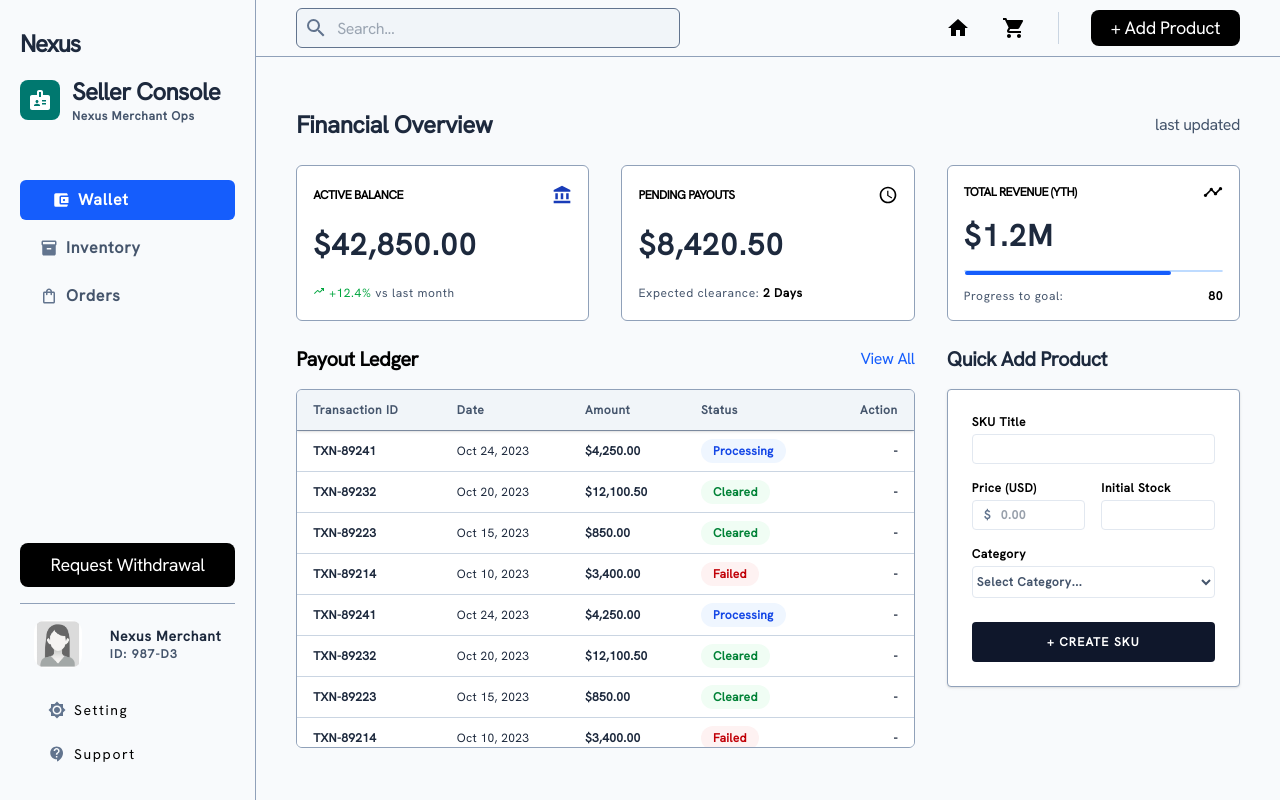
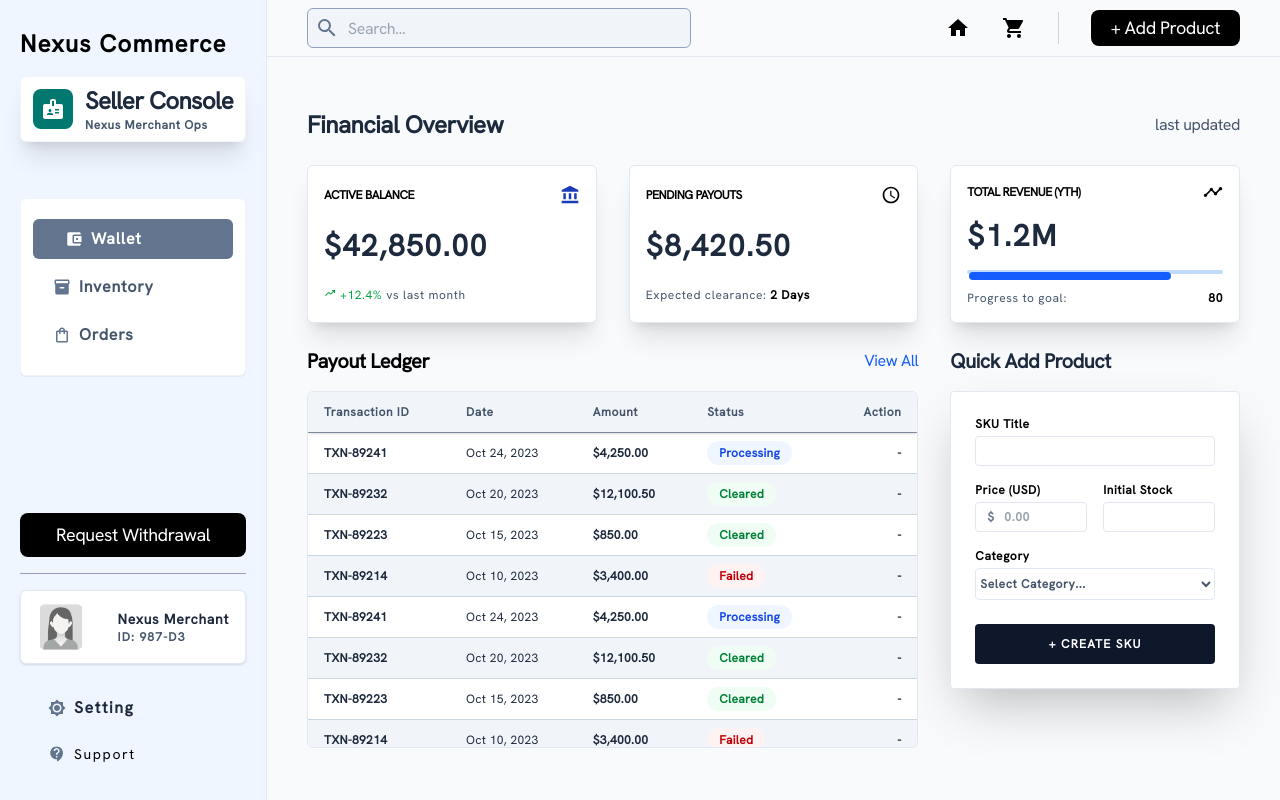
Before and after one commit to Sarath-Dharmaraj/Nexus_Commerce, a React (Vite) app in the folder Frontend/: page /merchant in a window 1280 px wide. Built offline with nearby package versions, Linux system fonts and the light colour scheme.

Commit message:
UI updated

```diff
--- a/Frontend/src/components/merchComp/HeaderMerch.jsx
+++ b/Frontend/src/components/merchComp/HeaderMerch.jsx
@@ -2,7 +2,7 @@ import { MdOutlineSearch, MdHome, MdLocalGroceryStore } from "react-icons/md";
 
 function HeaderMerch() {
   return (
-    <div className="w-full py-2 bg-slate-50 px-10 border-b border-slate-400">
+    <div className="w-full py-2 bg-slate-50 px-10 border-b border-slate-200">
       <div className="flex items-center justify-between gap-4">
         <div className="flex items-center justify-between flex-1">
           {/* search bar */}
@@ -12,16 +12,16 @@ function HeaderMerch() {
               type="text"
               name="search"
               placeholder="Search..."
-              className="w-full md:w-40 lg:w-72 xl:w-96 h-8 md:h-10 text-sm lg:text-base text-slate-600 border border-slate-500 hover:border-blue-200 focus:border-blue-200 focus:outline-none rounded-md pl-8 md:pl-9 lg:pl-10 pr-3 md:pr-4 bg-slate-100"
+              className="w-full md:w-40 lg:w-72 xl:w-96 h-8 md:h-10 text-sm lg:text-base text-slate-600 border border-slate-400 hover:border-blue-200 focus:border-blue-200 focus:outline-none rounded-md pl-8 md:pl-9 lg:pl-10 pr-3 md:pr-4 bg-slate-100"
             />
           </div>
 
           {/* nav */}
           <div className="flex items-center justify-around gap-8 text-2xl ">
-            <span className="cursor-pointer">
+            <span className="cursor-pointer hover:text-slate-400 transition-color">
               <MdHome />
             </span>
-            <span className="cursor-pointer">
+            <span className="cursor-pointer hover:text-slate-400 transition-color">
               <MdLocalGroceryStore className="cursor-pointer" />
             </span>
           </div>
--- a/Frontend/src/components/merchComp/Sidebar.jsx
+++ b/Frontend/src/components/merchComp/Sidebar.jsx
@@ -12,14 +12,14 @@ function Sidebar() {
   const { state, dispatch } = useMerchant();
   console.log(state);
   return (
-    <div className="hiddden md:static w-xs py-5 bg-slate-50 border-r border-slate-400">
+    <div className="hiddden md:static w-xs py-5 bg-blue-50 border-r border-slate-200 font-hanken">
       <div className="flex flex-col items-center gap-14 mx-5 py-2 h-full">
         {/* Ttile */}
         <div className="w-full flex flex-col items-start gap-4">
-          <span className="text-2xl font-bold tracking-tighter text-slate-800">
-            Nexus
+          <span className="text-2xl font-black tracking-wider text-black">
+            Nexus Commerce
           </span>
-          <div className="flex items-center justify-around gap-3 ">
+          <div className="flex items-center justify-around gap-3 px-3 py-2 bg-white border rounded-md border-slate-100 shadow-xl">
             <span className="bg-teal-700 text-white text-xl lg:text-2xl p-2 rounded-lg ">
               <MdBadge />
             </span>
@@ -34,9 +34,9 @@ function Sidebar() {
           </div>
         </div>
         {/* Nav */}
-        <div className="flex flex-col items-start justify-around gap-2 w-full text-slate-600 tracking-wider font-bold capitalize">
+        <div className="flex flex-col items-start justify-around gap-2 w-full bg-white py-5 px-3 border rounded-md border-slate-100 shadow-2xs text-slate-600 tracking-wider font-bold capitalize ">
           <span
-            className={`w-full inline-flex items-center gap-2 px-5 py-2 rounded-md transition duration-150 cursor-pointer ${state.wallet ? "bg-blue-600 text-white px-8" : "hover:bg-blue-100"}`}
+            className={`w-full inline-flex items-center gap-2 px-5 py-2 rounded-md transition duration-150 cursor-pointer ${state.wallet ? "bg-slate-500 text-white px-8" : "hover:bg-slate-200"}`}
             onClick={() => dispatch({ type: "WALLET" })}
           >
             <MdAccountBalanceWallet
@@ -45,7 +45,7 @@ function Sidebar() {
             wallet
           </span>
           <span
-            className={`w-full inline-flex items-center gap-2 px-5 py-2 rounded-md transition duration-150 cursor-pointer ${state.inventory ? "bg-blue-600 text-white px-8" : "hover:bg-blue-100"}`}
+            className={`w-full inline-flex items-center gap-2 px-5 py-2 rounded-md transition duration-150 cursor-pointer ${state.inventory ? "bg-slate-500 text-white px-8" : "hover:bg-slate-200"}`}
             onClick={() => dispatch({ type: "INVENTORY" })}
           >
             <MdInventory
@@ -54,7 +54,7 @@ function Sidebar() {
             inventory
           </span>
           <span
-            className={`w-full inline-flex items-center gap-2 px-5 py-2 rounded-md transition duration-150 cursor-pointer ${state.orders ? "bg-blue-600 text-white px-8" : "hover:bg-blue-100"}`}
+            className={`w-full inline-flex items-center gap-2 px-5 py-2 rounded-md transition duration-150 cursor-pointer ${state.orders ? "bg-slate-500 text-white px-8" : "hover:bg-slate-200"}`}
             onClick={() => dispatch({ type: "ORDERS" })}
           >
             <MdOutlineShoppingBag
@@ -72,7 +72,7 @@ function Sidebar() {
           </div>
           <span className="h-px  bg-slate-400"></span>
           {/* profile view */}
-          <div className="flex items-center justify-around mb-2">
+          <div className="flex items-center justify-around mb-2 bg-white py-3 border border-slate-200 rounded-md shadow-sm">
             <span className="w-12">
               <img src="profile.png" alt="profile" className="rounded-xl" />
             </span>
@@ -87,11 +87,11 @@ function Sidebar() {
           </div>
           {/* nav */}
           <div className="flex flex-col items-start justify-around gap-2 capitalize text-800 tracking-widest">
-            <span className="w-full inline-flex items-center gap-2 px-7 py-2 text-sm rounded-md hover:bg-blue-100 cursor-pointer">
+            <span className="w-full inline-flex items-center gap-2 px-7 py-2 font-black text-slate-800 rounded-md hover:bg-slate-200 cursor-pointer">
               <MdBrightness7 className="text-lg text-slate-500" />
               setting
             </span>
-            <span className="w-full inline-flex items-center gap-2 px-7 py-2 text-sm rounded-md hover:bg-blue-100 cursor-pointer">
+            <span className="w-full inline-flex items-center gap-2 px-7 py-2 text-sm rounded-md hover:bg-slate-200 cursor-pointer">
               <MdContactSupport className="text-lg text-slate-500" />
               support
             </span>
--- a/Frontend/src/components/merchComp/Wallet.jsx
+++ b/Frontend/src/components/merchComp/Wallet.jsx
@@ -134,7 +134,7 @@ function Wallet() {
         {/* 3 cards */}
         {/* card no 1 */}
         <div className="grid grid-cols-3 w-full gap-8 shrink-0">
-          <div className="flex flex-col items-start justify-around gap-4 px-4 py-4 bg-white border rounded-md border-slate-400 hover:border-black w-full">
+          <div className="flex flex-col items-start justify-around gap-4 px-4 py-4 bg-white border rounded-md border-slate-200 hover:border-slate-300 shadow-xl w-full">
             <div className="flex items-center justify-between w-full">
               <p className="text-xs font-bold uppercase">
                 {financialOverviewData.card1.title}
@@ -159,7 +159,7 @@ function Wallet() {
             </div>
           </div>
           {/* card no 2 */}
-          <div className="flex flex-col items-start justify-around gap-4 px-4 py-4 bg-white border rounded-md border-slate-400 hover:border-black w-full">
+          <div className="flex flex-col items-start justify-around gap-4 px-4 py-4 bg-white border rounded-md border-slate-200 hover:border-slate-300 shadow-xl w-full">
             <div className="flex items-center justify-between w-full">
               <p className="text-xs font-bold uppercase">
                 {financialOverviewData.card2.title}
@@ -182,7 +182,7 @@ function Wallet() {
           </div>
 
           {/* card no 3 */}
-          <div className="flex flex-col items-start justify-around gap-4 px-4 py-4 bg-white border rounded-md border-slate-400 hover:border-black w-full">
+          <div className="flex flex-col items-start justify-around gap-4 px-4 py-4 bg-white border rounded-md border-slate-200 hover:border-slate-300 shadow-xl w-full">
             <div className="flex items-center justify-between w-full">
               <p className="text-xs font-bold uppercase">
                 {financialOverviewData.card3.title}
@@ -194,12 +194,12 @@ function Wallet() {
             <p className="text-3xl tracking-wider font-bold text-slate-800">
               {financialOverviewData.card3.value}
             </p>
-            <div className="relative w-full h-px border rounded-2xl border-blue-200">
+            <div className="relative w-full h-px border-2 rounded-2xl border-blue-200">
               <div
                 style={{
                   width: `${financialOverviewData.card3.progressValue}%`,
                 }}
-                className={`absolute z-50 self-center h-px border-2 rounded-2xl border-blue-600`}
+                className={`absolute z-50 self-center h-px border-4 rounded-2xl border-blue-600`}
               ></div>
             </div>
 
@@ -222,7 +222,7 @@ function Wallet() {
               </p>
             </div>
 
-            <div className="w-full border rounded-md border-slate-400 hover:border-black flex-1 overflow-y-auto overflow-x-hidden scrollbar-none bg-slate-50 relative shadow-inner">
+            <div className="w-full border rounded-md border-slate-200 hover:border-slate-300 flex-1 overflow-y-auto overflow-x-hidden scrollbar-none bg-slate-50 relative">
               <table className="w-full text-left border-collapse whitespace-nowrap">
                 <thead className="sticky top-0 bg-slate-100 z-10 border-b border-slate-400 text-xs tracking-wider text-slate-600 shadow-sm">
                   <tr>
@@ -237,7 +237,7 @@ function Wallet() {
                   {payoutLedgerData.map((item, index) => (
                     <tr
                       key={index}
-                      className="border-b border-slate-300 last:border-b-0 text-xs tracking-wide text-slate-800 bg-white hover:bg-blue-50 transition-colors"
+                      className="border-b border-slate-300 even:bg-slate-100 last:border-b-0 text-xs tracking-wide text-slate-800 bg-white hover:bg-slate-200 transition-colors"
                     >
                       <td className="px-4 py-3 font-bold">
                         {item.transactionId}
@@ -268,7 +268,7 @@ function Wallet() {
             <p className="text-xl tracking-tight font-bold text-slate-800 capitalize">
               quick add product
             </p>
-            <div className="w-full flex flex-col justify-around gap-4 px-6 py-6 text-xs tracking-wider font-semibold capitalize border rounded-sm border-slate-400 hover:border-black bg-white shadow-sm">
+            <div className="w-full flex flex-col justify-around gap-4 px-6 py-6 text-xs tracking-wider font-semibold capitalize border rounded-sm border-slate-200 hover:border-slate-300 shadow-2xl bg-white">
               <div className="flex flex-col items-start justify-around gap-1">
                 <label htmlFor="sku_title">SKU title</label>
                 <input
--- a/Frontend/src/index.css
+++ b/Frontend/src/index.css
@@ -3,12 +3,20 @@
 
 @font-face {
   font-display: swap;
-  font-family: 'Hanken Grotesk';
+  font-family: "Hanken Grotesk";
   font-style: normal;
   font-weight: 400;
-  src: url('/fonts/hanken-grotesk-v12-latin-regular.woff2') format('woff2');
+  src: url("/fonts/hanken-grotesk-v12-latin-regular.woff2") format("woff2");
 }
 
 @theme {
-  --font-hanken: 'Hanken Grotesk', sans-serif;
+  --font-hanken: "Hanken Grotesk", sans-serif;
+  /* This creates shadow-even */
+  --shadow-even: 0 0 15px rgba(0, 0, 0, 0.1);
+
+  /* This creates shadow-even-lg */
+  --shadow-even-lg: 0 0 20px rgba(0, 0, 0, 0.15);
+
+  /* This creates shadow-even-2xl */
+  --shadow-even-2xl: 0 0 25px rgba(0, 0, 0, 0.25);
 }
```
Also changed, not shown: Frontend/src/components/merchComp/Inventory.jsx (+23 -23 lines), Frontend/src/components/merchComp/Orders.jsx (+8 -8 lines).
